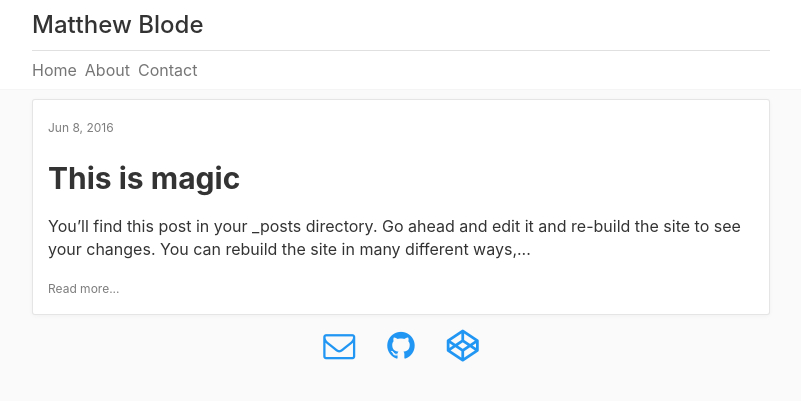
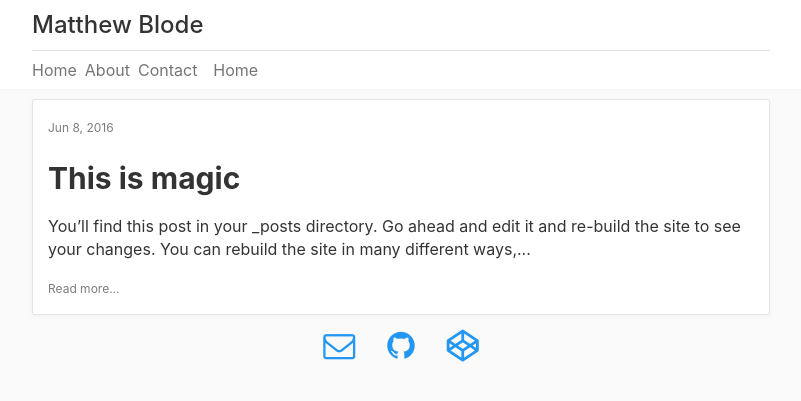
Before and after one commit to mblode/tavlin, a Jekyll site: the page built from index.markdown, in a window 1280 px wide. Shown: the top 401 px of the page, without its empty margins (239-1040 px from the left). Built offline with Jekyll 4.4.1, drawn with Linux system fonts in a browser that asks for light colours; nearby versions of some CDN libraries.

Commit message:
Updated Index and 3 other files

```diff
--- a/_layouts/page.html
+++ b/_layouts/page.html
@@ -12,6 +12,8 @@ layout: default
     {{ content }}
   </div>
 
+  <img src="{{ page.hero }}" alt="{{ page.hero }}">
+
   <hr>
 
 </article>
--- a/about.markdown
+++ b/about.markdown
@@ -1,7 +1,6 @@
 ---
 title: About
 date: 2016-06-08 07:56:00 Z
-hero: "/uploads/BMW_Concept_Vision_Efficient_Dynamics_Front.JPG"
 ---
 
 ## This is the  about section
--- a/index.html
+++ b/index.markdown
@@ -1,4 +1,5 @@
 ---
+title: Home
 layout: default
 ---
 
```
